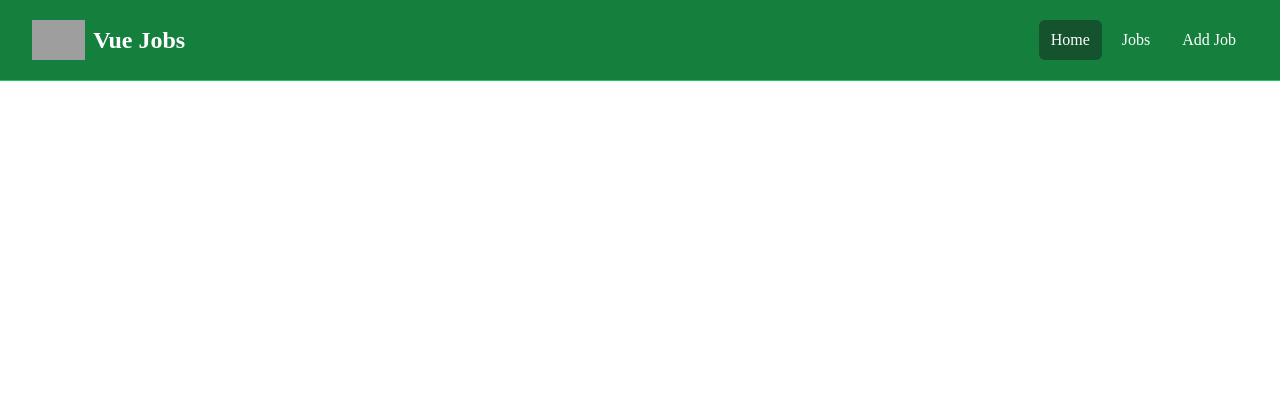
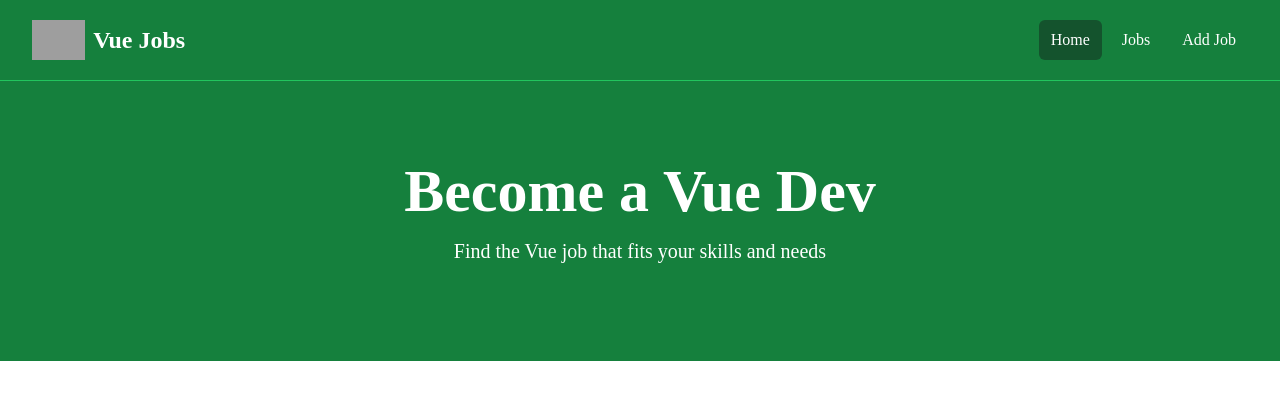
Before and after one commit to Abdul-Wahab12/Jobs-management-App, a Vue app in the folder Jobs-App/: page / in a window 1280 px wide. Shown: the top 400 px of the page. Built offline with nearby package versions, Linux system fonts and the light colour scheme; grey boxes are pictures that could not be loaded.

Commit message:
Add Hero banner section

```diff
--- a/Jobs-App/src/App.vue
+++ b/Jobs-App/src/App.vue
@@ -1,7 +1,9 @@
 <script setup>
 import Navbar from '@/components/Navbar.vue';
+import Hero from '@/components/Hero.vue';
 </script>
 
 <template>
   <Navbar />
+  <Hero />
 </template>
--- /dev/null
+++ b/Jobs-App/src/components/Hero.vue
@@ -0,0 +1,18 @@
+<script setup>
+
+</script>
+
+<template>
+    <section class="bg-green-700 py-20 mb-4">
+        <div class="max-w-7xl mx-auto px-4 sm:px-6 lg:px-8 flex flex-col items-center">
+            <div class="text-center">
+                <h1 class="text-4xl font-extrabold text-white sm:text-5xl md:text-6xl">
+                    Become a Vue Dev
+                </h1>
+                <p class="my-4 text-xl text-white">
+                    Find the Vue job that fits your skills and needs
+                </p>
+            </div>
+        </div>
+    </section>
+</template>
```
